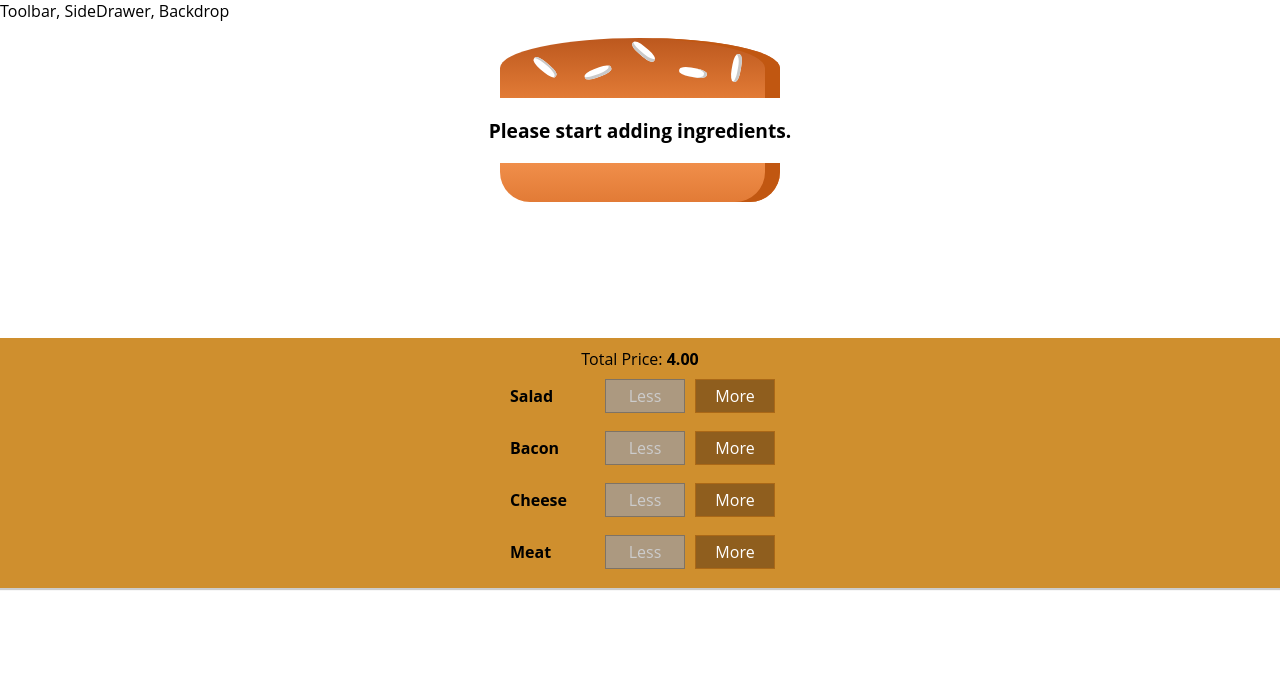
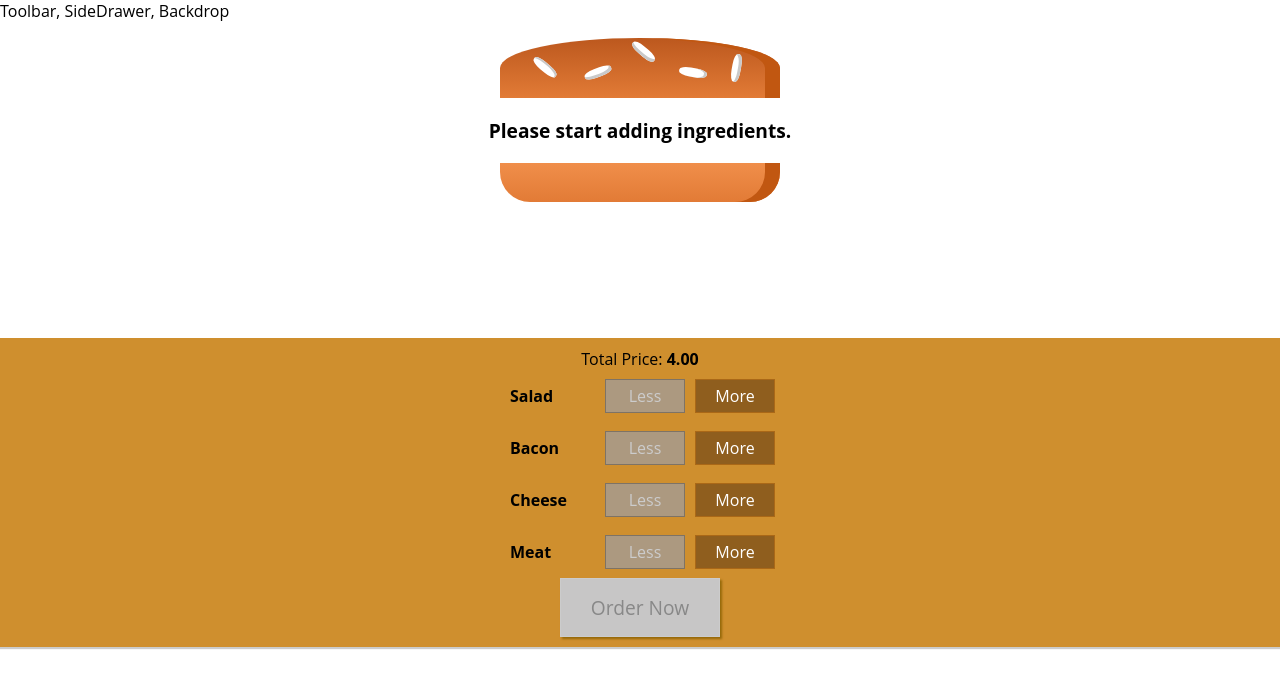
Before and after one commit to vatansoni89/BurgerBuilderOldScript, a React app in the folder burger-builder-old-scr/: page / in a window 1280 px wide. Shown: the top 688 px of the page. Built offline with nearby package versions, Linux system fonts and the light colour scheme.

Commit message:
Added order button using for (const key in tempIngredients)

```diff
--- a/burger-builder-old-scr/src/components/Burger/BuildControls/BuildControls.css
+++ b/burger-builder-old-scr/src/components/Burger/BuildControls/BuildControls.css
@@ -8,3 +8,45 @@
   margin: auto;
   padding: 10px 0;
 }
+
+.OrderButton {
+  background-color: #dad735;
+  outline: none;
+  cursor: pointer;
+  border: 1px solid #966909;
+  color: #966909;
+  font-family: inherit;
+  font-size: 1.2em;
+  padding: 15px 30px;
+  box-shadow: 2px 2px 2px #966909;
+}
+
+.OrderButton:hover,
+.OrderButton:active {
+  background-color: #a0db41;
+  border: 1px solid #966909;
+  color: #966909;
+}
+
+.OrderButton:disabled {
+  background-color: #c7c6c6;
+  cursor: not-allowed;
+  border: 1px solid #ccc;
+  color: #888888;
+}
+
+.OrderButton:not(:disabled) {
+  animation: enable 0.3s linear;
+}
+
+@keyframes enable {
+  0% {
+    transform: scale(1);
+  }
+  60% {
+    transform: scale(1.1);
+  }
+  100% {
+    transform: scale(1);
+  }
+}
--- a/burger-builder-old-scr/src/components/Burger/BuildControls/BuildControls.js
+++ b/burger-builder-old-scr/src/components/Burger/BuildControls/BuildControls.js
@@ -23,6 +23,9 @@
         disabled={props.disabled[ctrl.type]}
       />
     ))}
+    <button className={classes.OrderButton} disabled={!props.purchaseable}>
+      Order Now
+    </button>
   </div>
 );
 
--- a/burger-builder-old-scr/src/containers/BurgerBuilder/BurgerBuilder.js
+++ b/burger-builder-old-scr/src/containers/BurgerBuilder/BurgerBuilder.js
@@ -17,7 +17,20 @@
       cheese: 0,
       meat: 0
     },
-    totalPrice: 4
+    totalPrice: 4,
+    purchaseable: false
+  };
+
+  updatePurchaseState = ingredients => {
+    const tempIngredients = { ...ingredients };
+
+    for (const key in tempIngredients) {
+      if (tempIngredients[key] > 0) {
+        this.setState({ purchaseable: true });
+        return;
+      }
+    }
+    this.setState({ purchaseable: false });
   };
 
   addIngredientHandler = type => {
@@ -42,6 +55,7 @@
       ingredients: updatedIngredients,
       totalPrice: updatedPrice
     });
+    this.updatePurchaseState(updatedIngredients);
   };
 
   removeIngredientHandler = type => {
@@ -62,6 +76,8 @@
     const updatedPrice = tempTotalPrice - INGREDIENT_PRICES[type];
 
     this.setState({ ingredients: tempIngredients, totalPrice: updatedPrice });
+
+    this.updatePurchaseState(tempIngredients);
   };
 
   render() {
@@ -80,6 +96,7 @@
           ingredientRemoved={this.removeIngredientHandler}
           disabled={disabledInfo}
           price={this.state.totalPrice}
+          purchaseable={this.state.purchaseable}
         />
       </Aux>
     );
```
